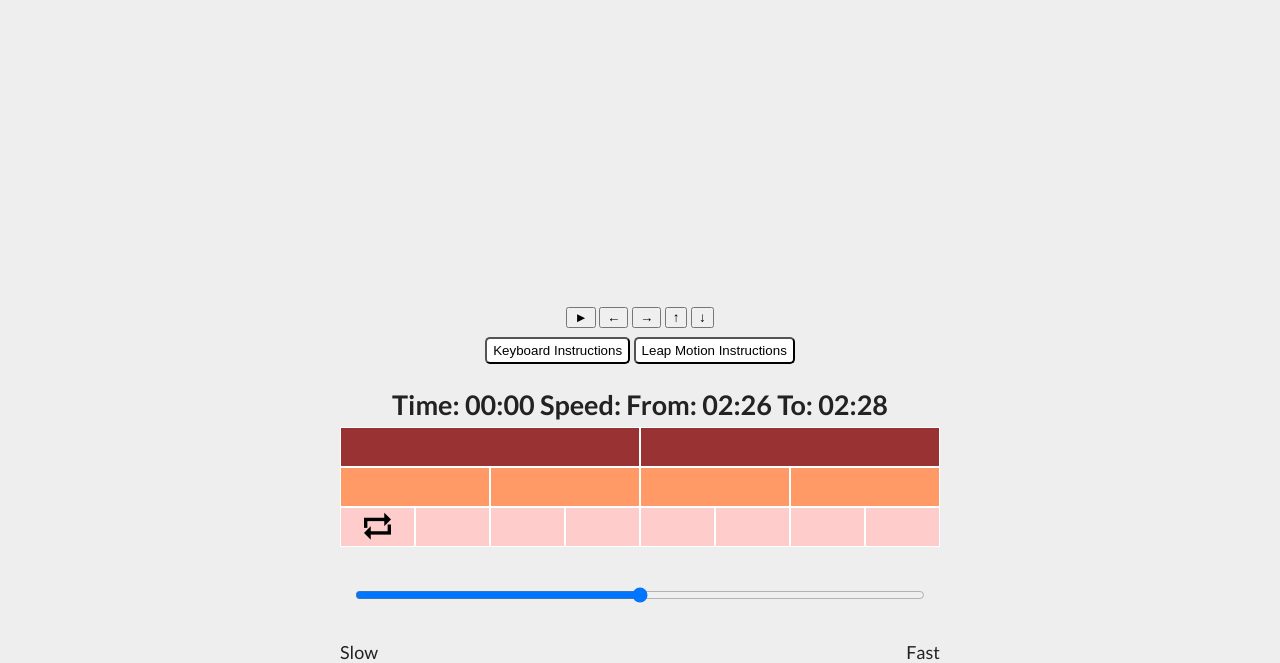
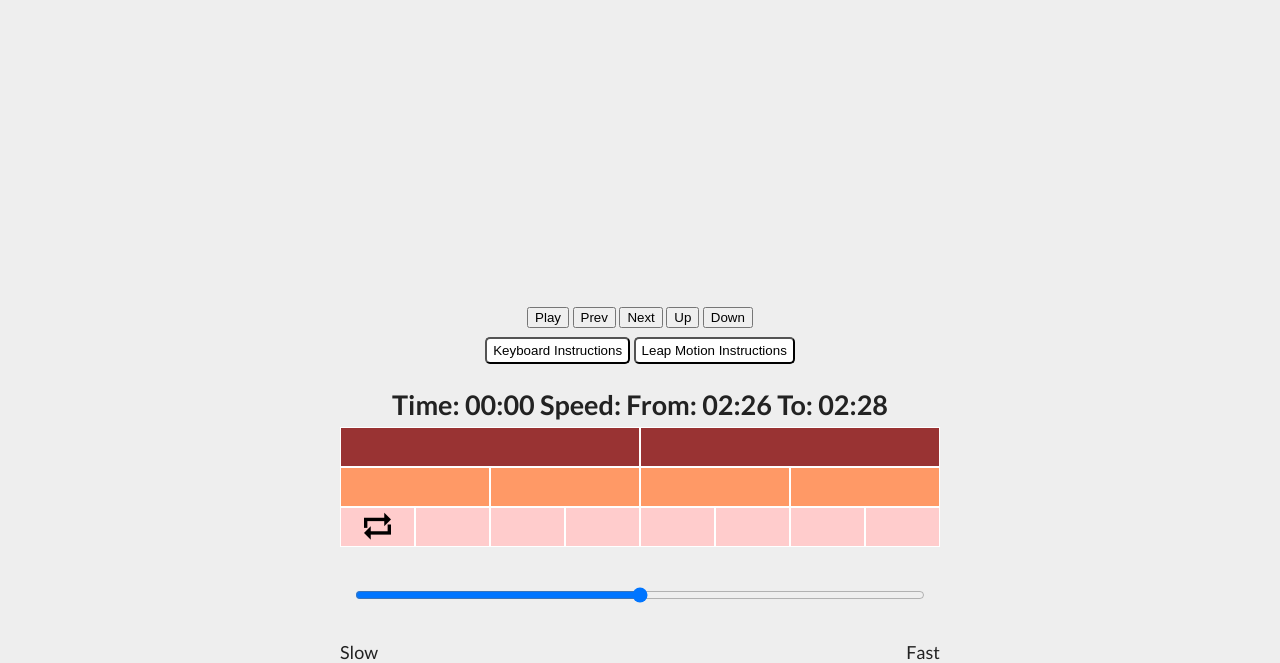
Before and after one commit to makoto/stepup, a website: page index.html in a window 1280 px wide. Shown: the part 269-932 px from the top of the page. Drawn offline with Linux system fonts and the light colour scheme.

Commit message:
Revert "Changed buttons to use symbols"
This reverts commit 7248259991acaa3eabd1b55e7583335a219776c8.

```diff
--- a/index.html
+++ b/index.html
@@ -37,12 +37,11 @@
     <div id="video">
     </div>
     <div>
-
-      <button id="play">►</button>
-      <button id="prev">←</button>
-      <button id="next">→</button>
-      <button id="up">↑</button>
-      <button id="down">↓</button>
+      <button id="play">Play</button>
+      <button id="prev">Prev</button>
+      <button id="next">Next</button>
+      <button id="up">Up</button>
+      <button id="down">Down</button>
     </div>
 
 
```
